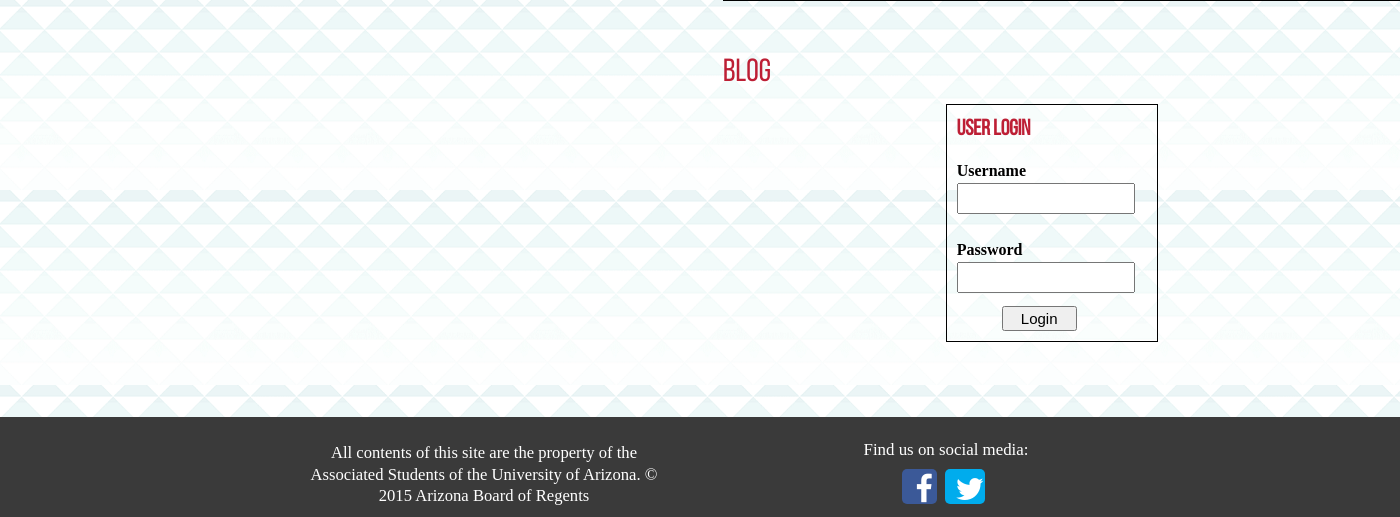
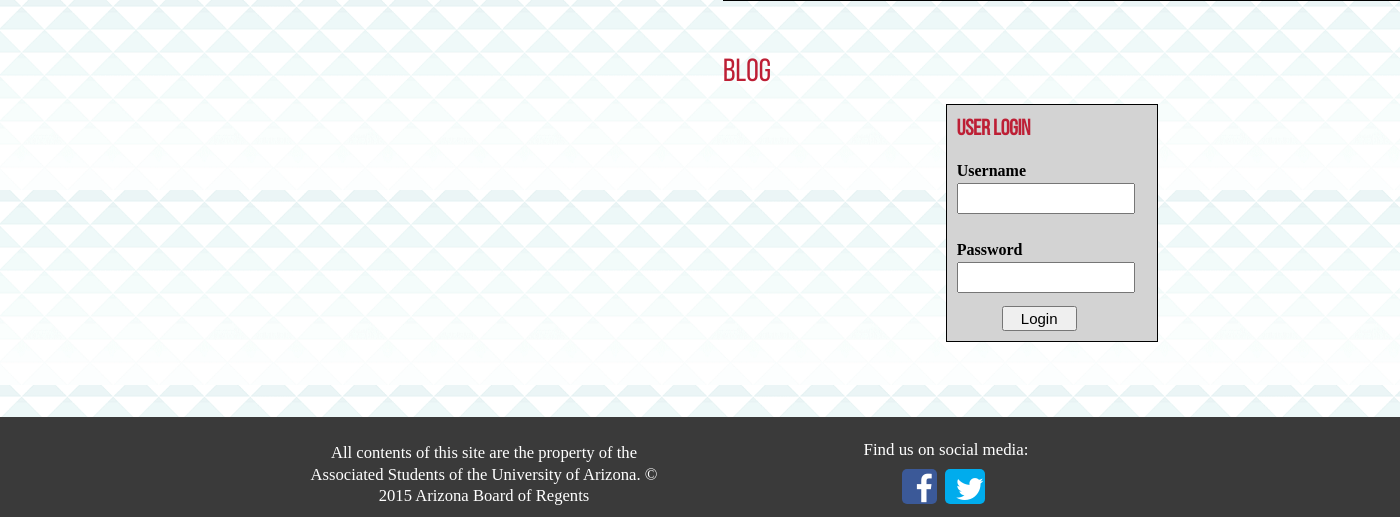
Before and after one commit to aleckretch/asua-senate-website, a PHP site: page / in a window 1400 px wide; the page is wider, and only the part inside the window is pictured. Shown: the part 1688-2205 px from the top of that part. Run offline with PHP 8.4, Linux system fonts and the light colour scheme; some libraries are stand-ins or nearby versions.

Commit message:
added background color to blog login

```diff
--- a/css/main.css
+++ b/css/main.css
@@ -331,6 +331,7 @@
 		border: 1px solid #000;
 		padding-top: 10px;
 		padding-left: 10px;
+		background-color: #D3D3D3;
 	}
 
 	form h2{
```
